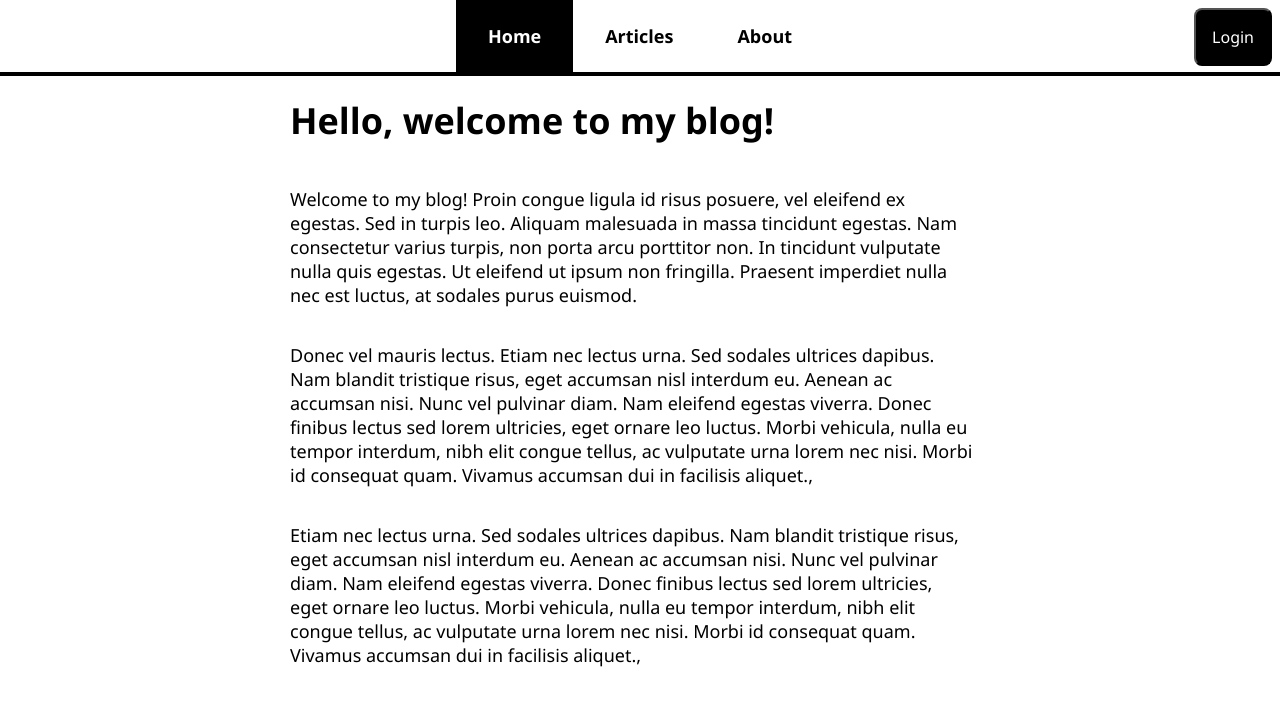
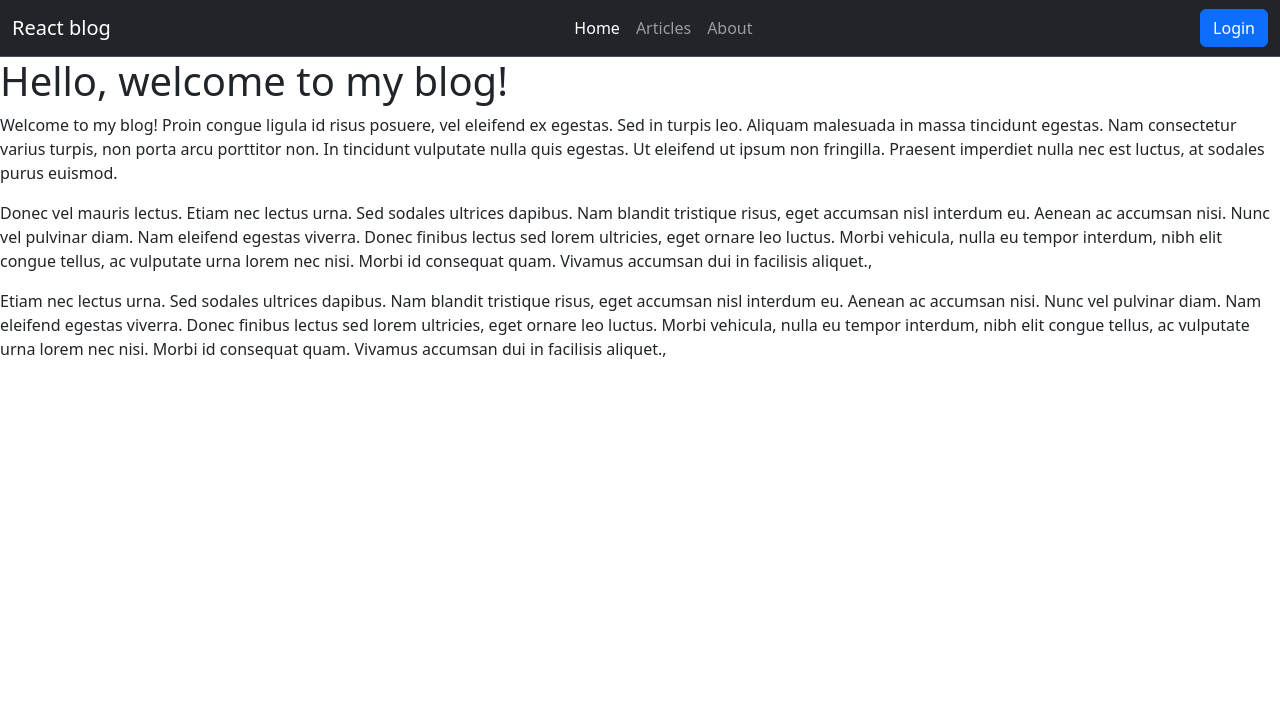
Before and after one commit to Netius/react-blog, a React (Create React App) app: page / in a window 1280 px wide. Shown: the top 706 px of the page. Built offline with nearby package versions, Linux system fonts and the light colour scheme; no server answers.

Commit message:
Styling login page and modified to typescript

```diff
--- a/src/App.js
+++ b/src/App.js
@@ -1,11 +1,13 @@
-import './App.css';
+// import './App.css';
+import "bootstrap/dist/css/bootstrap.min.css";
+import "bootstrap/dist/js/bootstrap.bundle.min";
 import HomePage from './pages/HomePage';
 import ArticleListPage from './pages/ArticleListPage';
 import ArticlePage from './pages/ArticlePage';
 import AboutPage from './pages/AboutPage';
 
 import { Route, BrowserRouter, Routes } from 'react-router-dom';
-import NavigationBar from './NavigationBar';
+import NavigationBar from './NavigationBar.tsx';
 import NotFoundPage from './pages/NotFoundPage';
 import LoginPage from './pages/LoginPage.tsx';
 import CreateAccountPage from './pages/CreateAccountPage';
--- a/src/NavigationBar.js
+++ /dev/null
@@ -1,28 +0,0 @@
-import React from 'react'
-import { NavLink, useNavigate } from 'react-router-dom';
-import  useUser  from './hooks/useUser';
-import { getAuth, signOut } from 'firebase/auth';
-
-const NavigationBar = () => {
-  const { user } = useUser();
-  const navigate = useNavigate();
-  return (
-    <nav>
-      <ul>
-        <li><NavLink to={"/"}>Home</NavLink></li>
-        <li><NavLink to={"/articles"}>Articles</NavLink></li>
-        <li><NavLink to={"/about"}>About</NavLink></li>
-      </ul>
-      <div className='nav-right'>
-        {user?.email}
-        {user
-          ? <button onClick={() => { signOut(getAuth()) }}>Log out</button>
-          : <button onClick={() => { navigate("./login") }}>Login</button>
-        }
-
-      </div>
-    </nav>
-  )
-}
-
-export default NavigationBar;
--- /dev/null
+++ b/src/NavigationBar.tsx
@@ -0,0 +1,40 @@
+import React from 'react'
+import { NavLink, useNavigate } from 'react-router-dom';
+import useUser from './hooks/useUser';
+import { getAuth, signOut } from 'firebase/auth';
+
+const NavigationBar: React.FC = () => {
+  const { user } = useUser();
+  const navigate = useNavigate();
+
+  return (
+    <nav className="navbar bg-dark border-bottom navbar-expand-lg border-body" data-bs-theme="dark">
+      <div className="container-fluid">
+        <NavLink className={"navbar-brand"} to={"/"}>React blog</NavLink>
+        <button className="navbar-toggler" type="button" data-bs-toggle="collapse" data-bs-target="#navbarSupportedContent" aria-controls="navbarSupportedContent" aria-expanded="false" aria-label="Toggle navigation">
+          <span className="navbar-toggler-icon"></span>
+        </button>
+        <div className="collapse navbar-collapse" id="navbarSupportedContent">
+          <ul className="navbar-nav m-auto mb-2 mb-lg-0">
+            <li className="nav-item">
+              <NavLink className={"nav-link"} to={"/"}>Home</NavLink>
+            </li>
+            <li className="nav-item">
+              <NavLink className={"nav-link"} to={"/articles"}>Articles</NavLink>
+            </li>
+            <li>
+              <NavLink className={"nav-link"} to={"/about"}>About </NavLink>
+            </li>
+          </ul>
+          {user?.email}
+          {user
+            ? <button className='btn btn-danger' onClick={() => { signOut(getAuth()) }}>Log out</button>
+            : <button className='btn btn-primary' onClick={() => { navigate("./login") }}>Login</button>
+          }
+        </div>
+      </div>
+    </nav>
+  );
+}
+
+export default NavigationBar;
```
